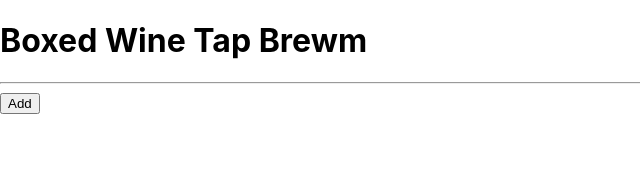
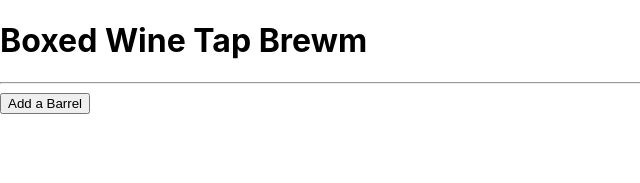
Before and after one commit to MMAlaeddin/Redux---BoxedWineTapRoom, a React (Create React App) app: page / in a window 1280 px wide. Shown: the top 183 px of the page, without its empty margins (0-640 px from the left). Built offline with nearby package versions, Linux system fonts and the light colour scheme.

Commit message:
start building sales functionality

```diff
--- a/src/components/BarrelControl.js
+++ b/src/components/BarrelControl.js
@@ -48,6 +48,12 @@ class BarrelControl extends React.Component {
     });
   }
 
+  handleSellingBottlesFromBarrel = (id) => {
+    const currentlySelectedBarrel = this.state.masterBarrelList.filter(barrel => barrel.id === id)[0];
+    const newBarrelAmount = currentlySelectedBarrel.quantity - 1;
+
+  }
+
   handleEditClick = () => {
     this.setState({editing: true});
   }
@@ -89,7 +95,7 @@ class BarrelControl extends React.Component {
         onBarrelSelection={this.handleChangingSelectedBarrel}
         onClickingBuy={this.handleBarrelPurchase}
         onClickingRestock={this.handleBarrelRestock} />
-      buttonText = "Add";
+      buttonText = "Add a Barrel";
     }
 
 
```
